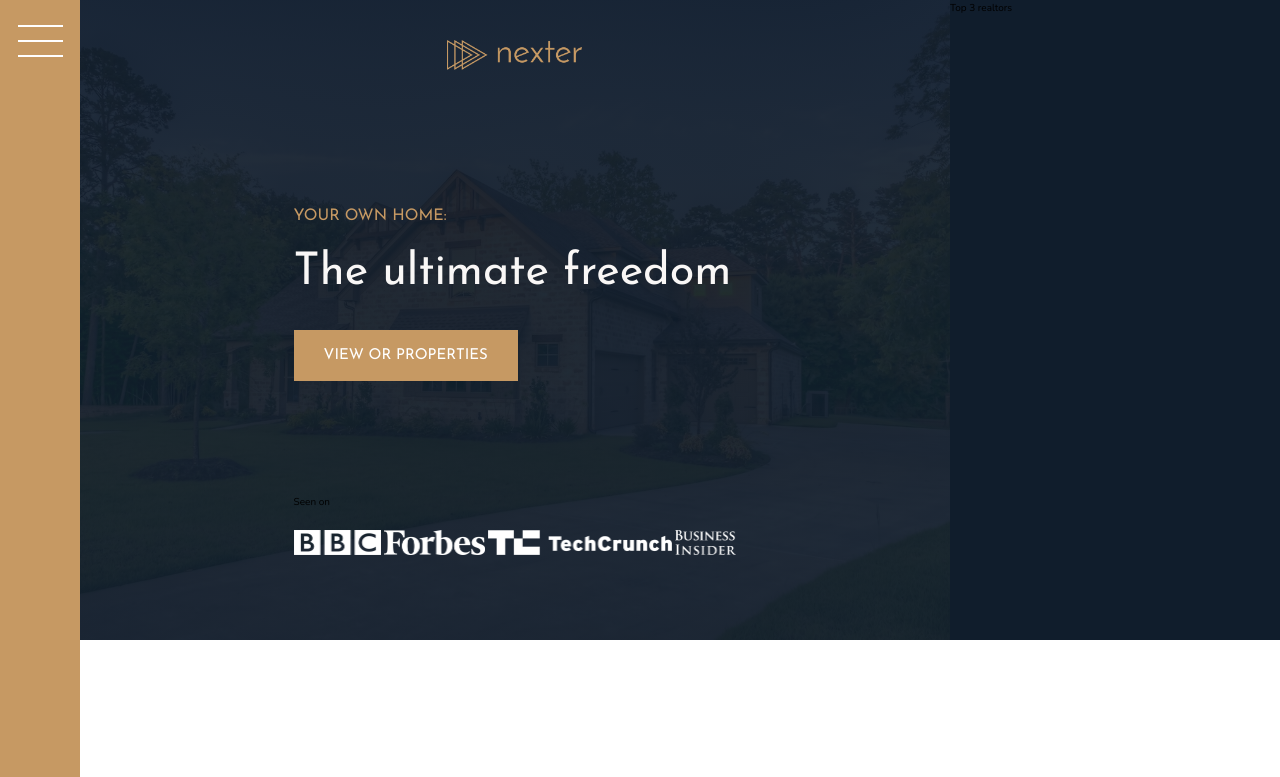
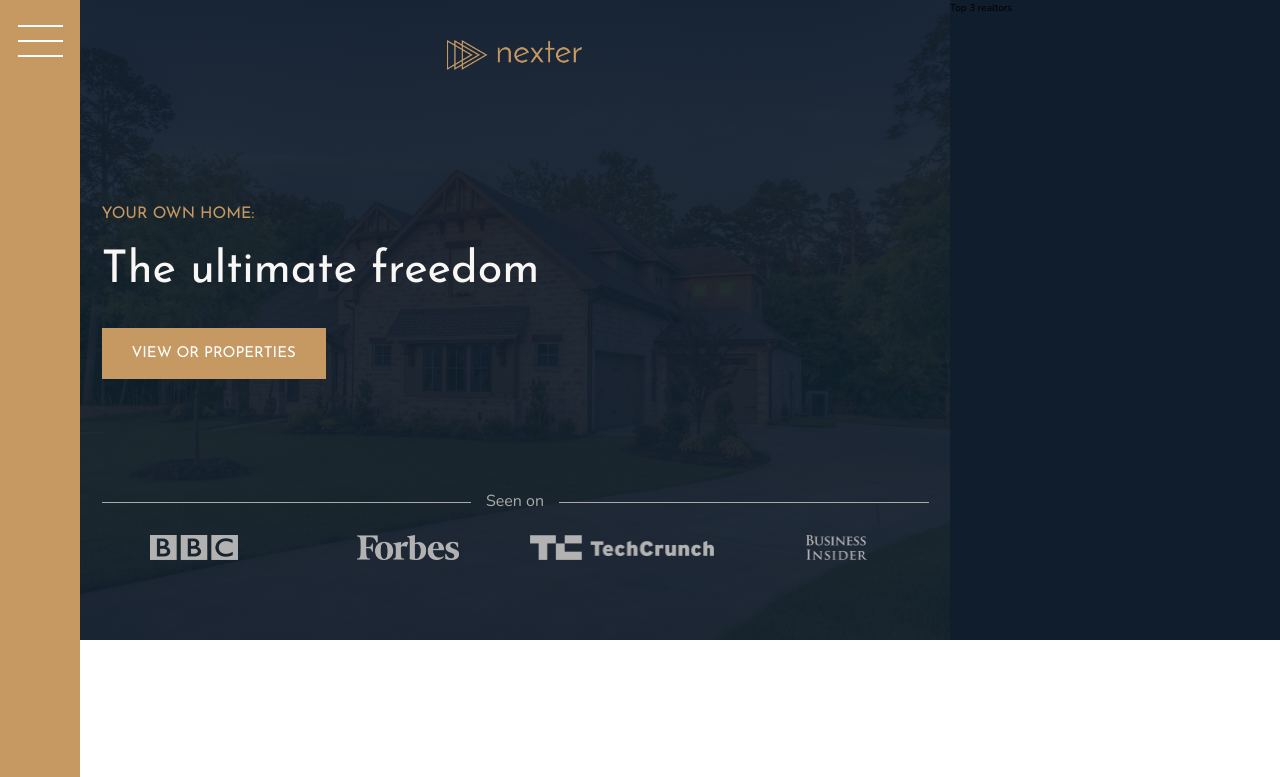
Before and after one commit to AliAbukahil/nexter_app, a website: page src/index.html in a window 1280 px wide. Shown: the top 777 px of the page. Drawn offline with nearby package versions, Linux system fonts and the light colour scheme; files that its build step writes are made by us from their sources.

Commit message:
Buildung the header 2

```diff
--- a/src/scss/_header.scss
+++ b/src/scss/_header.scss
@@ -29,12 +29,35 @@
     justify-self: start;
   }
 
+  // As Seen on with the two lines in the side
   &__seenon-text {
+    display: grid;
+    grid-template-columns: 1fr max-content 1fr;
+    align-items: center; // Y Axis |
+    column-gap: 1.5rem;
+
+    font-size: 1.6rem;
+    color: $color-grey-light-2;
+
+    &::before,
+    &::after {
+      content: "";
+      height: 1px;
+      display: block;
+      background-color: currentColor; // === $color-grey-light-2;
+    }
   }
 
   &__seenon-logos {
+    display: grid;
+    grid-template-columns: repeat(4, 1fr);
+    column-gap: 3rem;
+    justify-items: center; // X Axis ––––
+
     img {
       height: 2.5rem;
+      // to kill the whiteness of the logos
+      filter: brightness(70%);
     }
   }
 }
```
